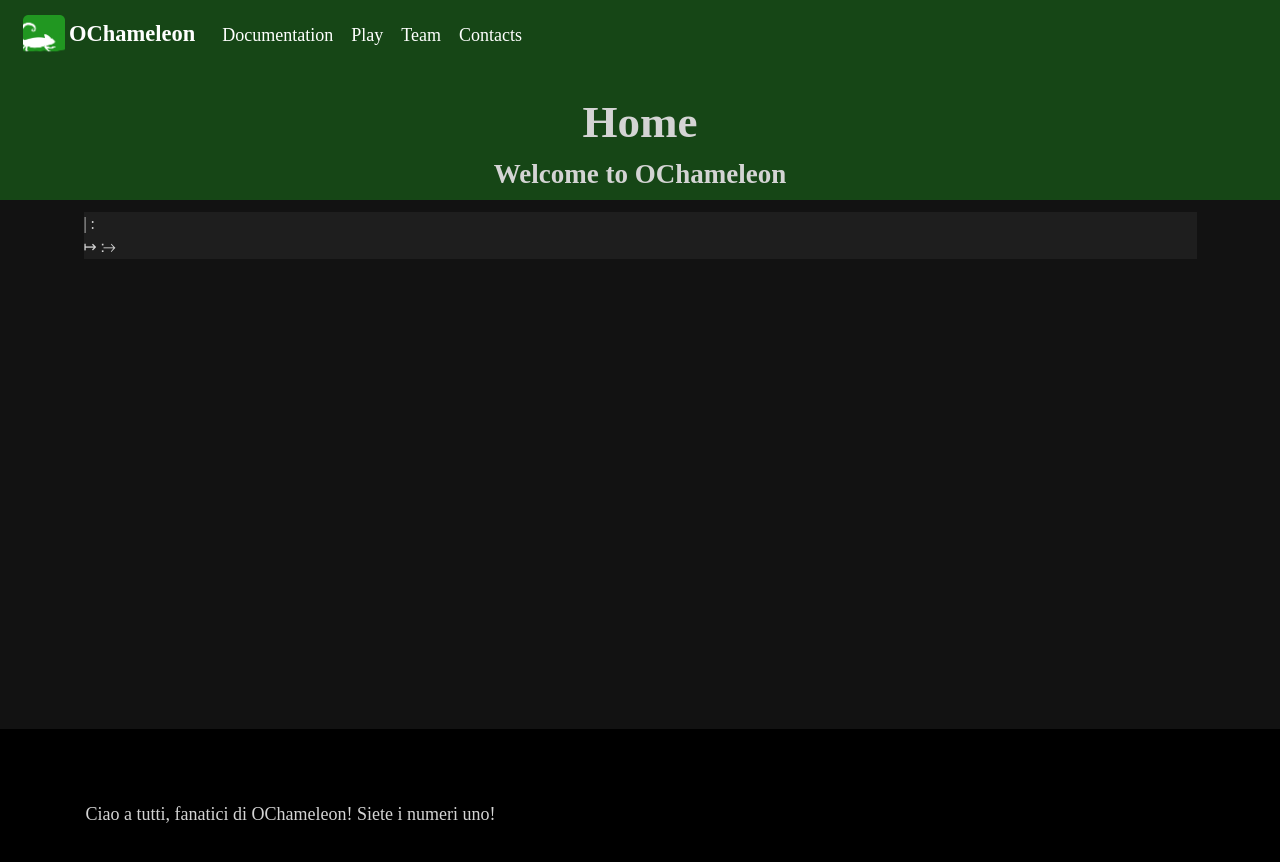
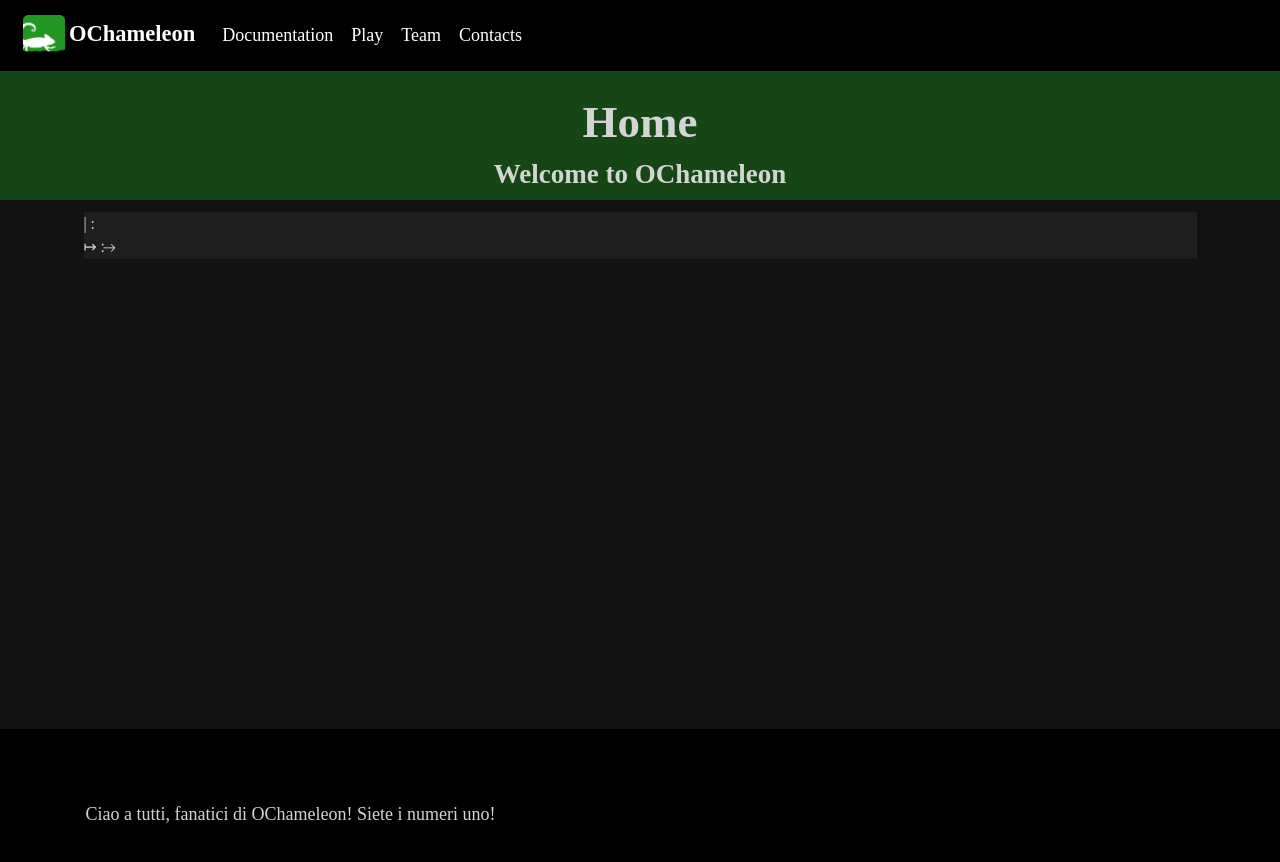
Before and after one commit to ochameleon/ochameleon.github.io, a Jekyll site: the page built from index.html, in a window 1280 px wide. Shown: the top 862 px of the page. Built offline with Jekyll 4.4.1, drawn with Linux system fonts in a browser that asks for light colours; some web fonts are replaced.

Commit message:
I wrote --nav-backgroung-color instead of --nav-background-color lol

```diff
--- a/_includes/menu.html
+++ b/_includes/menu.html
@@ -1,12 +1,8 @@
-<nav class="navbar navbar-expand-lg navbar-dark fixed-top p-2">
+<nav class="navbar navbar-expand-lg fixed-top p-2">
     <div class="container-fluid">
         <a href="{{ '/' | relative_url }}" class="navbar-brand fs-5">
             <img src="{{ '/files/logo/colour-icon-square-top.png' | relative_url }}" width="42" alt="Logo"><b>OChameleon</b>
         </a>
-
-        <button class="navbar-toggler" type="button" data-bs-toggle="collapse" data-bs-target="#navbarSupportedContent" aria-controls="navbarSupportedContent" aria-expanded="false" aria-label="Toggle navigation">
-            <span class="navbar-toggler-icon"></span>
-        </button>
 
         <div class="collapse navbar-collapse" id="navbarSupportedContent">
             <ul class="navbar-nav">
--- a/static/style.css
+++ b/static/style.css
@@ -15,7 +15,7 @@
 
 :root {
     --main-background-color: rgb(18, 18, 18);
-    --nav-backgroung-color: rgb(0, 0, 0);
+    --nav-background-color: rgb(0, 0, 0);
     --header-background-color: rgb(22, 70, 22);
     --footer-background-color: rgb(0, 0, 0);
     --pre-background-color: rgb(30, 30, 30);
```
